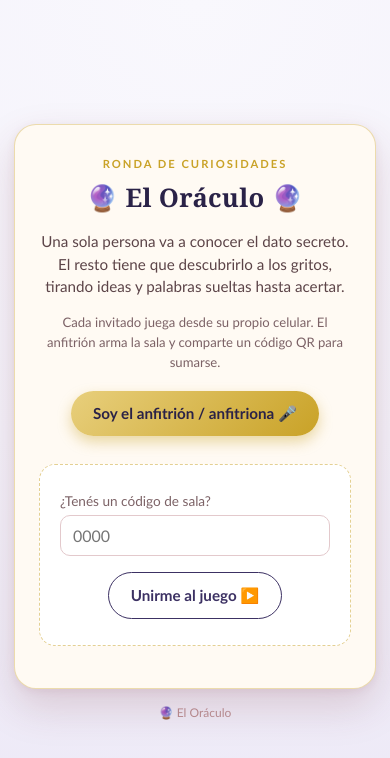
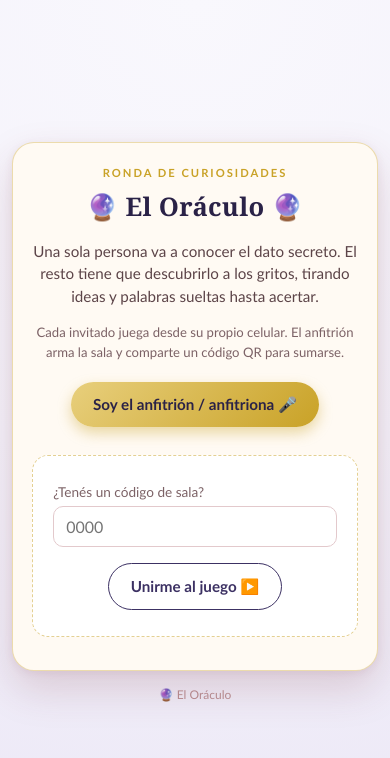
Before and after one commit to brunojpieruzzi/elImpostor, a Next.js app: page / in a window 390 px wide. Shown: the top 758 px of the page. Built offline with nearby package versions, Linux system fonts and the light colour scheme.

Commit message:
Make screens fit without page scroll and lower min players to 2
Uses dvh/clamp() sizing so cards fit the viewport on small phones instead
of overflowing, and drops the minimum player count for easier testing.

Co-Authored-By: Claude Sonnet 5 <noreply@anthropic.com>

```diff
--- a/app/api/rooms/[code]/start/route.js
+++ b/app/api/rooms/[code]/start/route.js
@@ -17,7 +17,7 @@ export async function POST(request, { params }) {
   if (room.status !== 'lobby') {
     return NextResponse.json({ error: 'already_started' }, { status: 409 });
   }
-  if (room.players.length < 3) {
+  if (room.players.length < 2) {
     return NextResponse.json({ error: 'not_enough_players' }, { status: 400 });
   }
 
--- a/app/globals.css
+++ b/app/globals.css
@@ -9,19 +9,19 @@
   --ink:#2c2438;
 }
 *{box-sizing:border-box;}
-html,body{height:100%;}
+html{height:100%;}
+html,body{overflow-x:hidden;}
 body{
   margin:0;
   font-family:Georgia,'Times New Roman',serif;
   background:radial-gradient(circle at top, #f9f8fd 0%, var(--blush) 55%, #ece8f6 100%);
   color:var(--ink);
-  min-height:100vh;
+  min-height:100dvh;
   display:flex;
   flex-direction:column;
   align-items:center;
   justify-content:center;
-  padding:24px 14px;
-  overflow-x:hidden;
+  padding:clamp(10px, 4vw, 24px) clamp(10px, 3vw, 14px);
 }
 .app{
   width:100%;
@@ -31,11 +31,19 @@ body{
 .screen{
   background:var(--cream);
   border-radius:22px;
-  padding:32px 24px 28px;
+  padding:clamp(18px, 6vw, 32px) clamp(14px, 5vw, 24px) clamp(16px, 5vw, 28px);
   box-shadow:0 18px 40px rgba(122,46,58,0.18), 0 2px 8px rgba(122,46,58,0.08);
   border:1px solid rgba(201,162,39,0.35);
   text-align:center;
   animation:fadeIn .35s ease;
+  max-height:calc(100dvh - 24px);
+  overflow-y:auto;
+}
+@media (max-height: 700px){
+  .screen{padding:14px 16px 16px;}
+  h1{font-size:1.35rem;}
+  h2{font-size:1.1rem;}
+  .card{padding:14px;margin:10px 0;}
 }
 @keyframes fadeIn{from{opacity:0;transform:translateY(6px);}to{opacity:1;transform:translateY(0);}}
 h1{
@@ -140,13 +148,14 @@ label{
 .tag-oracle{color:#2f7a4f;font-weight:bold;}
 .tag-guesser{color:#9a7b80;font-weight:bold;}
 .oracle-name{
-  font-size:1.4rem;
+  font-size:clamp(1.15rem, 6vw, 1.4rem);
   color:var(--rose-dark);
   font-weight:bold;
   margin:6px 0 16px;
+  overflow-wrap:break-word;
 }
 .final-date{
-  font-size:1.9rem;
+  font-size:clamp(1.4rem, 8vw, 1.9rem);
   color:var(--rose-dark);
   margin:14px 0 6px;
   font-weight:bold;
@@ -203,10 +212,10 @@ label{
   margin:14px 0;
   box-shadow:0 6px 16px rgba(122,46,58,0.12);
 }
-.qr-box img{display:block;width:220px;height:220px;max-width:100%;}
+.qr-box img{display:block;width:min(220px, 46vw);height:min(220px, 46vw);max-width:100%;}
 .room-code{
-  font-size:2.4rem;
-  letter-spacing:8px;
+  font-size:clamp(1.7rem, 9vw, 2.4rem);
+  letter-spacing:clamp(3px, 1.5vw, 8px);
   font-weight:bold;
   color:var(--rose-dark);
   margin:6px 0;
--- a/app/host/page.js
+++ b/app/host/page.js
@@ -9,7 +9,7 @@ const STORAGE_KEY = 'oraculo_host';
 function mapError(code) {
   switch (code) {
     case 'not_enough_players':
-      return 'Necesitás al menos 3 invitados anotados.';
+      return 'Necesitás al menos 2 invitados anotados.';
     case 'already_started':
       return 'La ronda ya empezó.';
     case 'invalid_state':
@@ -190,14 +190,14 @@ export default function HostPage() {
             ))}
           </div>
           <p className="small">
-            {room.playerCount} anotado{room.playerCount === 1 ? '' : 's'} (mínimo 3)
+            {room.playerCount} anotado{room.playerCount === 1 ? '' : 's'} (mínimo 2)
           </p>
 
           {actionError && <p className="small error-text">{actionError}</p>}
           <button
             className="btn-primary"
             onClick={() => callAction('start')}
-            disabled={room.playerCount < 3}
+            disabled={room.playerCount < 2}
           >
             Elegir al Oráculo en secreto 🤫
           </button>
```
Also changed, not shown: .claude/launch.json (added).
